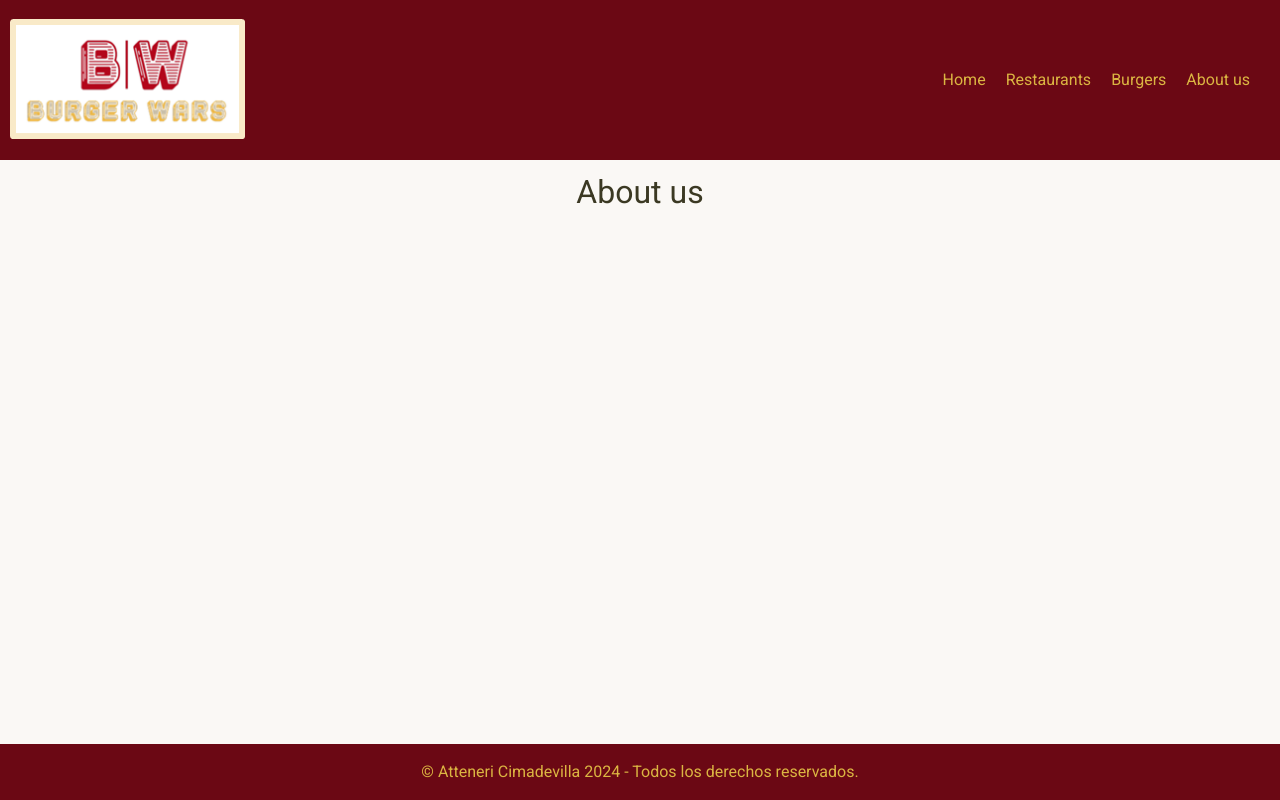
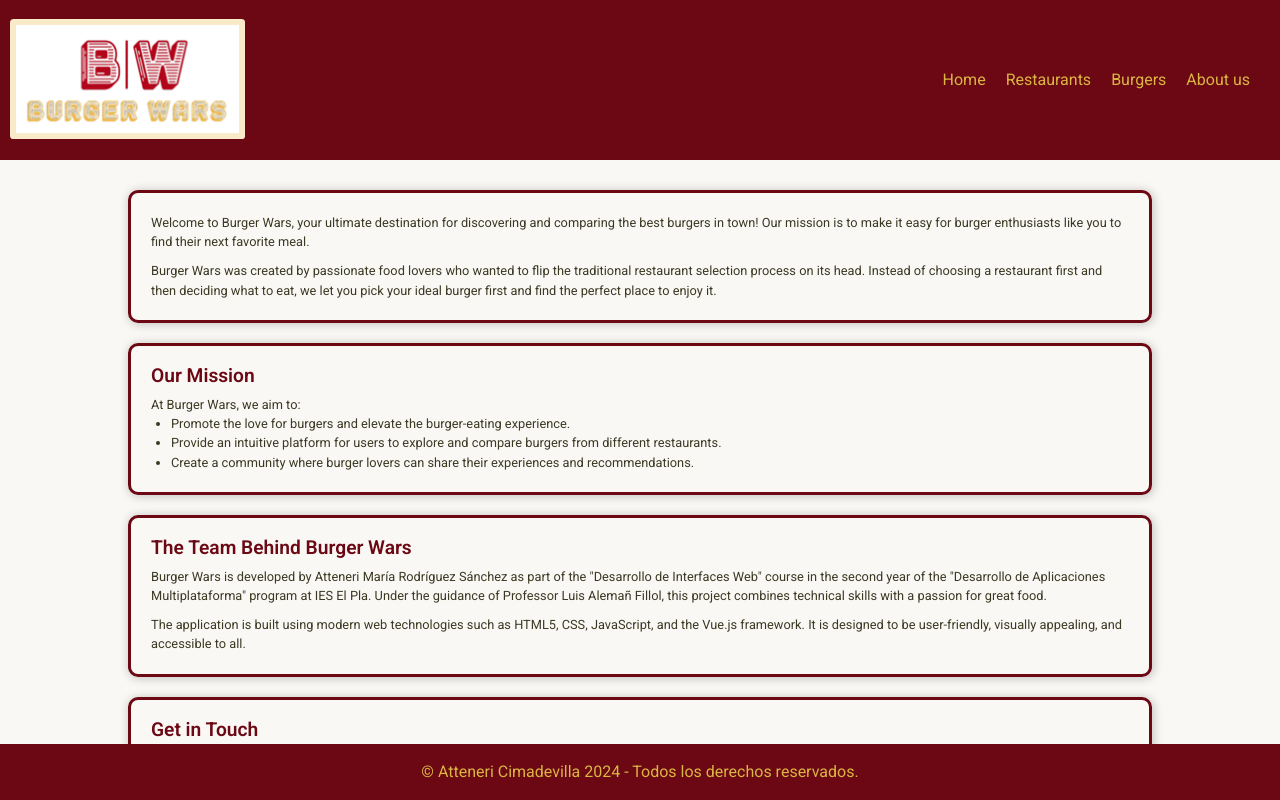
Before and after one commit to AtteneriCimadevilla/burger-wars, a Vue app: page /about in a window 1280 px wide. Built offline with nearby package versions, Linux system fonts and the light colour scheme.

Commit message:
AboutUsView.

```diff
--- a/src/components/ListOfBurgers.vue
+++ b/src/components/ListOfBurgers.vue
@@ -24,7 +24,7 @@ export default {
 </script>
 
 <template>
-    <div>
+    <div class="listOfBurgers">
         <div class="mainHeader">
             <h3 v-if="!search">
                 All the burgers
@@ -32,9 +32,7 @@ export default {
             <h3 v-else>
                 Burgers with <span>{{ search }}</span>
             </h3>
-            <div class="searchInput">
-                <input type="text" v-model="search" placeholder="Search...">
-            </div>
+            <input class="searchInput" type="text" v-model="search" placeholder="Search...">
         </div>
 
         <div class="itemsList">
@@ -42,7 +40,7 @@ export default {
                 <RouterLink :to="`/burger/${burger.id}`">
                     <h3>{{ burger.name }}</h3>
                     <img :src="burger.image" alt="burger.name">
-                    <StarRating :rating="burger.rating" maxrating="10"/>
+                    <StarRating :rating="burger.rating" maxrating="10" />
                 </RouterLink>
             </div>
         </div>
@@ -50,33 +48,34 @@ export default {
 </template>
 
 <style scoped>
+.listOfBurgers {
+    width: 80%;
+    margin: 0 auto;
+}
+
 .mainHeader {
     margin: 20px 0 20px 20px;
-    padding-right: 0;
-    display: flex;
-    justify-content: space-between;
+    padding-right: 20px;
+    display: grid;
+    grid-template-columns: 1fr auto;
     align-items: center;
-    /* This will vertically center the items */
-    flex-wrap: wrap;
-    /* This allows items to wrap on smaller screens */
     gap: 10px;
     /* This adds space between wrapped items */
 }
+
 .mainHeader span {
     color: var(--text-color);
 }
 
 .searchInput {
     margin-left: 20px;
-}
-
-.searchInput input {
     padding: 5px;
     width: 200px;
     border: 2px solid var(--accent-color-2);
     border-radius: 5px;
 }
-.searchInput input:focus {
+
+.searchInput:focus {
     outline: none;
     /* Remove default focus outline */
     border-color: var(--accent-color-1);
@@ -86,13 +85,11 @@ export default {
 }
 
 @media only screen and (max-width: 550px) {
-    .mainHeader {
-        display: grid;
-        grid-template-columns: 1fr auto;
+    h3 {
+        font-size: 1rem;
     }
-    .searchInput input {
+    .searchInput {
         width: 80%;
     }
-
 }
 </style>
--- a/src/components/MenuComponent.vue
+++ b/src/components/MenuComponent.vue
@@ -31,7 +31,8 @@ a {
         row-gap: 10px;
     }
     nav a {
-        font-size: 0.7rem;
+        font-size: 0.8rem;
+        line-height: 0.8;
     }
 
 }
--- a/src/views/AboutUsView.vue
+++ b/src/views/AboutUsView.vue
@@ -1,11 +1,103 @@
 <script>
-
 </script>
 
 <template>
-    <h1>About us</h1>
+    <div class="aboutUsView">
+        <section class="aboutUsParagraph">
+            <p>
+                Welcome to Burger Wars, your ultimate destination for discovering and comparing the best burgers in
+                town! Our mission is to make it easy for burger enthusiasts like you to find their next favorite
+                meal.
+            </p>
+            <p>
+                Burger Wars was created by passionate food lovers who wanted to flip the traditional restaurant
+                selection process on its head. Instead of choosing a restaurant first and then deciding what to eat,
+                we let you pick your ideal burger first and find the perfect place to enjoy it.
+            </p>
+        </section>
+
+        <section class="aboutUsParagraph">
+            <h3>Our Mission</h3>
+            <div>
+                <p>
+                    At Burger Wars, we aim to:
+                </p>
+                <ul>
+                    <li>Promote the love for burgers and elevate the burger-eating experience.</li>
+                    <li>Provide an intuitive platform for users to explore and compare burgers from different
+                        restaurants.</li>
+                    <li>Create a community where burger lovers can share their experiences and recommendations.</li>
+                </ul>
+            </div>
+        </section>
+
+        <section class="aboutUsParagraph">
+            <h3>The Team Behind Burger Wars</h3>
+            <p>
+                Burger Wars is developed by Atteneri María Rodríguez Sánchez as part of the "Desarrollo de
+                Interfaces Web" course in the second year of the "Desarrollo de Aplicaciones Multiplataforma"
+                program at IES El Pla. Under the guidance of Professor Luis Alemañ Fillol, this project combines
+                technical skills with a passion for great food.
+            </p>
+            <p>
+                The application is built using modern web technologies such as HTML5, CSS, JavaScript, and the
+                Vue.js framework. It is designed to be user-friendly, visually appealing, and accessible to all.
+            </p>
+        </section>
+
+        <section class="aboutUsParagraph">
+            <h3>Get in Touch</h3>
+            <p>
+                If you have any questions or feedback about Burger Wars, feel free to reach out to us!
+            </p>
+            <address>
+                <p>
+                    GitHub Repository: <a class="github" href="https://github.com/AtteneriCimadevilla/proyecto-interfaces-vue.git"
+                        target="_blank">https://github.com/AtteneriCimadevilla/proyecto-interfaces.git</a>
+                </p>
+                <p>
+                    Email: <a href="mailto:atteneri@example.com">atteneri@example.com</a>
+                </p>
+            </address>
+        </section>
+    </div>
 </template>
 
+
+
 <style scoped>
+.aboutUsView {
+    width: 80%;
+    margin: 30px auto;
+}
+.aboutUsView p, li {
+    font-size: 0.8rem;
+    line-height: 1.5;
+}
 
+.main-content {
+    max-width: 800px;
+    margin: 0 auto;
+    text-align: center;
+}
+
+.aboutUsParagraph {
+    display: grid;
+    grid-template-columns: 1fr;
+    gap: 10px;
+    margin-bottom: 20px;
+    padding: 20px;
+    border: 3px solid var(--accent-color-2);
+    border-radius: 10px;
+    box-shadow: 1px 1px 10px 1px rgba(0, 0, 0, 0.2);
+    transition: background-color 0.3s;
+}
+
+.aboutUsView ul {
+    list-style-type: disc;
+    padding-left: 20px;
+}
+
+.github {
+font-size: 0.7rem;}
 </style>
--- a/src/views/HeaderView.vue
+++ b/src/views/HeaderView.vue
@@ -33,7 +33,7 @@ header {
 
 @media only screen and (max-width: 550px) {
     header {
-        padding: 0 70px;
+        padding: 0 30px;
     }
 }
 </style>
--- a/src/views/RestaurantsView.vue
+++ b/src/views/RestaurantsView.vue
@@ -41,7 +41,7 @@ export default {
 
 <style scoped>
 .mainHeader {
-    margin: 20px;
+    margin: 20px 0 20px 20px;
     padding-right: 0;
     display: flex;
     justify-content: space-between;
@@ -77,7 +77,6 @@ export default {
         display: grid;
         grid-template-columns: 1fr auto;
     }
-
     .searchInput input {
         width: 80%;
     }
```
Also changed, not shown: src/components/ListOfBurgersVue3.vue (deleted, +0 -77 lines), src/components/SearchInputVue3.vue (deleted, +0 -34 lines).
